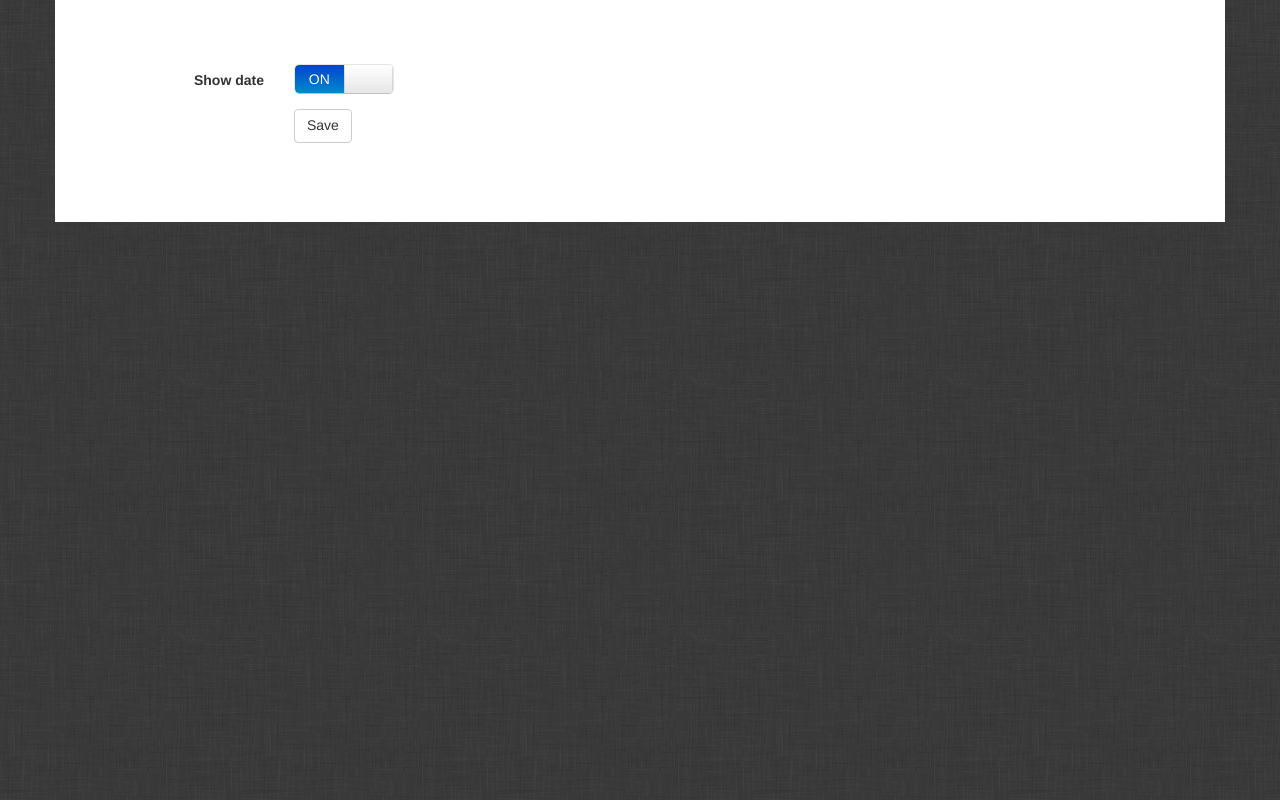
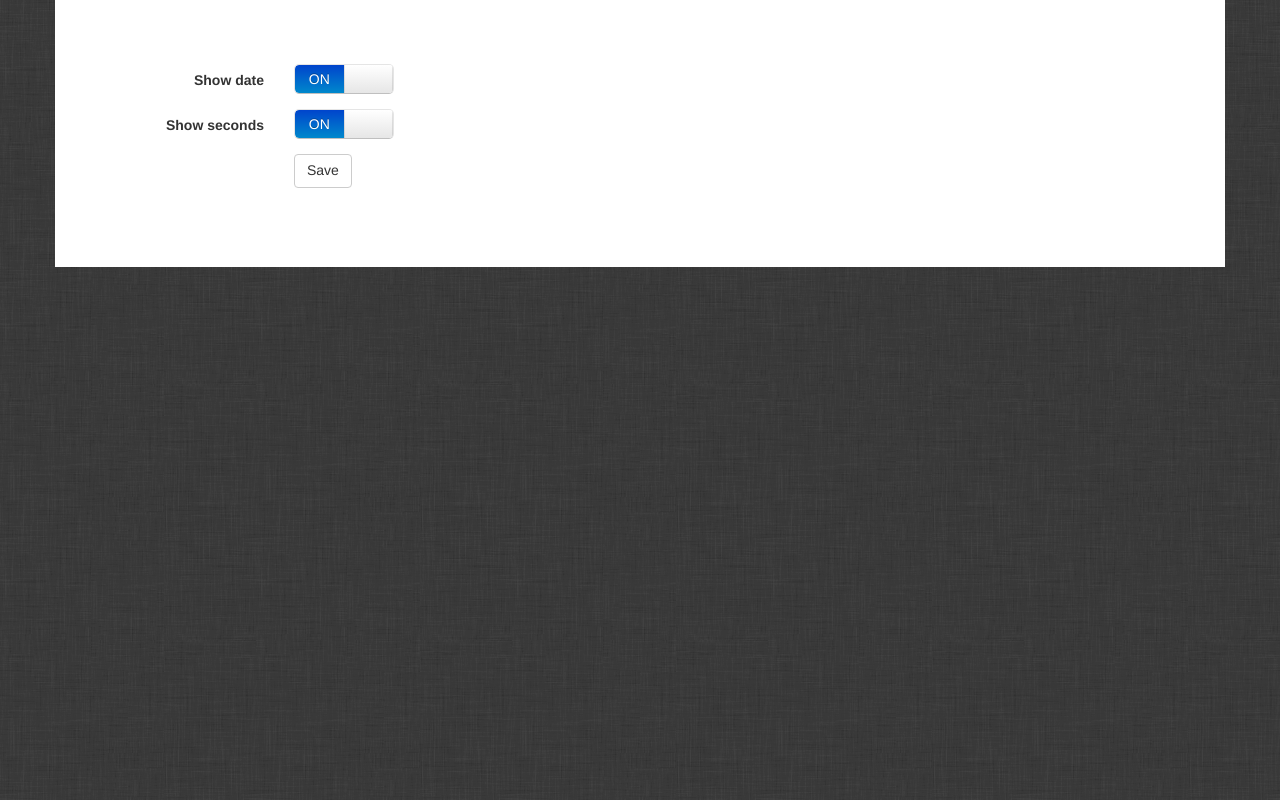
Before and after one commit to foudamo/BN0046, a plain HTML site: page config.html in a window 1280 px wide. Drawn offline with Linux system fonts and the light colour scheme.

Commit message:
add show secods flip

```diff
--- a/config.html
+++ b/config.html
@@ -1,6 +1,6 @@
 <!DOCTYPE html><!--[if lt IE 7]>      <html class="no-js lt-ie9 lt-ie8 lt-ie7"> <![endif]--><!--[if IE 7]>         <html class="no-js lt-ie9 lt-ie8"> <![endif]--><!--[if IE 8]>         <html class="no-js lt-ie9"> <![endif]--><!--[if gt IE 8]><!--><html class=no-js><!--<![endif]--><head><meta charset=utf-8><meta http-equiv=X-UA-Compatible content="IE=edge"><title>BN0046</title><meta name=description content=""><meta name=viewport content="width=device-width"><!-- Place favicon.ico and apple-touch-icon.png in the root directory --><link rel=stylesheet href=styles/vendor.css><link rel=stylesheet href=styles/main.css><script src=bower_components/modernizr/modernizr.js></script><body class=config><!--[if lt IE 10]>
             <p class="browsehappy">You are using an <strong>outdated</strong> browser. Please <a href="http://browsehappy.com/">upgrade your browser</a> to improve your experience.</p>
-        <![endif]--><div id=configure-form class="container config-container"><form class="form-horizontal form-config" role=form><div class=form-group><label for=show-date class="col-sm-2 control-label">Show date</label><div class=col-sm-6><input type=checkbox name=show-date id=show-date checked></div></div><div class=form-group><div class="col-sm-offset-2 col-sm-10"><button type=submit class="btn btn-default">Save</button></div></div></form></div><script src=scripts/vendor.js></script><script>var mDate;
+        <![endif]--><div id=configure-form class="container config-container"><form class="form-horizontal form-config" role=form><div class=form-group><label for=show-date class="col-sm-2 control-label">Show date</label><div class=col-sm-6><input type=checkbox name=show-date id=show-date checked></div></div><div class=form-group><label for=show-seconds class="col-sm-2 control-label">Show seconds</label><div class=col-sm-6><input type=checkbox name=show-seconds id=show-seconds checked></div></div><div class=form-group><div class="col-sm-offset-2 col-sm-10"><button type=submit class="btn btn-default">Save</button></div></div></form></div><script src=scripts/vendor.js></script><script>var mDate;
 
           $().ready(function () {
 
@@ -14,17 +14,30 @@
             } else {
                 $('#show-date').bootstrapSwitch('setState', false);
             }
+
+            mSeconds = parseInt(localStorage.getItem("seconds"));
+            if(isNaN(mSeconds)) {
+              mSeconds = 1;
+            }
+            if(mSeconds) {
+                $('#show-seconds').bootstrapSwitch('setState', true);
+            } else {
+                $('#show-seconds').bootstrapSwitch('setState', false);
+            }
+
         });
 
           $("#configure-form").submit(function(e) {
 
             mDate = $('#show-date').prop('checked') ? 1 : 0;
-
             localStorage.setItem("date", mDate);
 
+            mSeconds = $('#show-seconds').prop('checked') ? 1 : 0;
+            localStorage.setItem("seconds", mSeconds);
 
             var j = {
               KEY_SHOW_DATE : parseInt(mDate),
+              KEY_SHOW_SECONDS: parseInt(mSeconds)
             };
 
             console.log(JSON.stringify(j));
```
